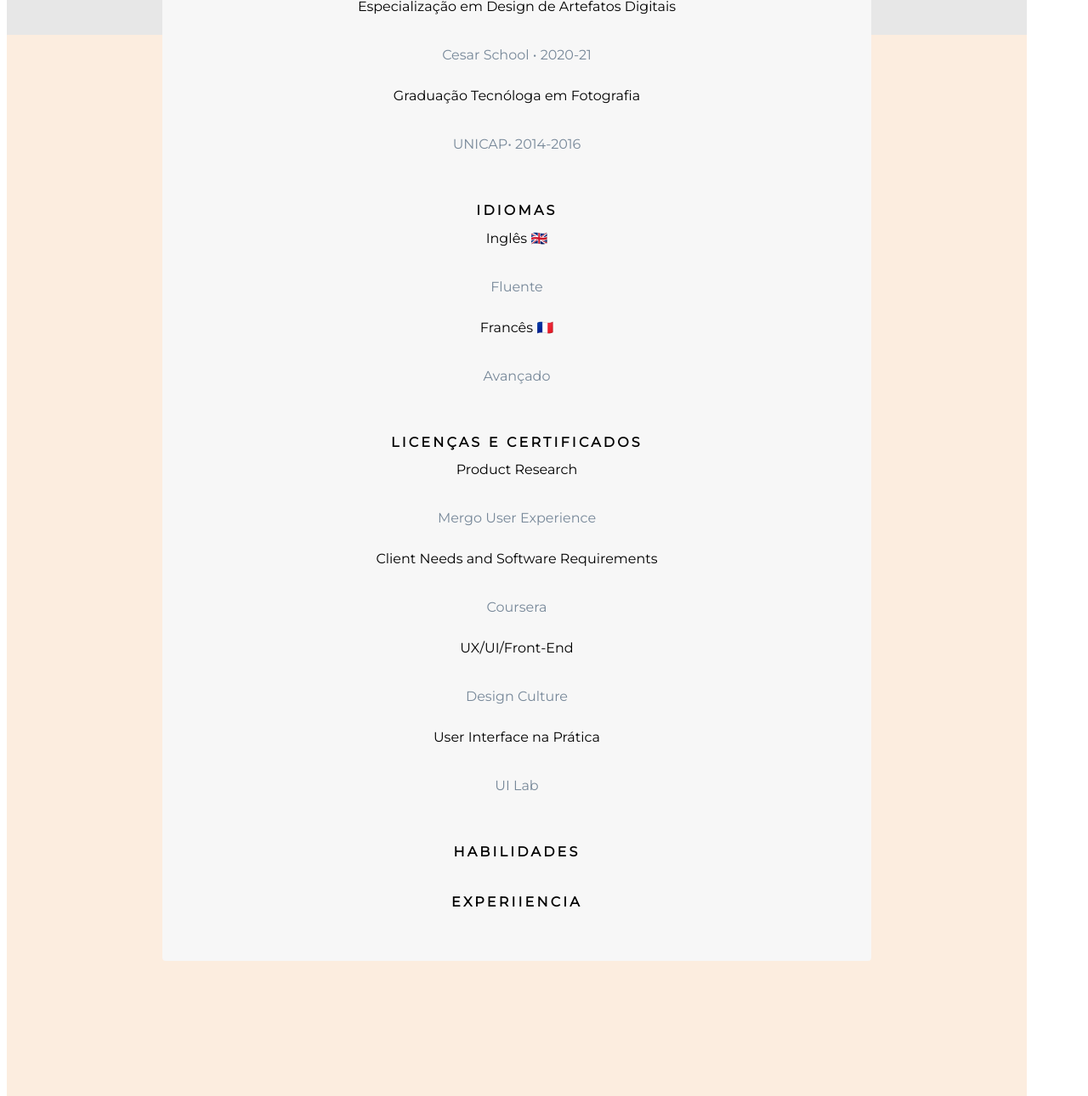
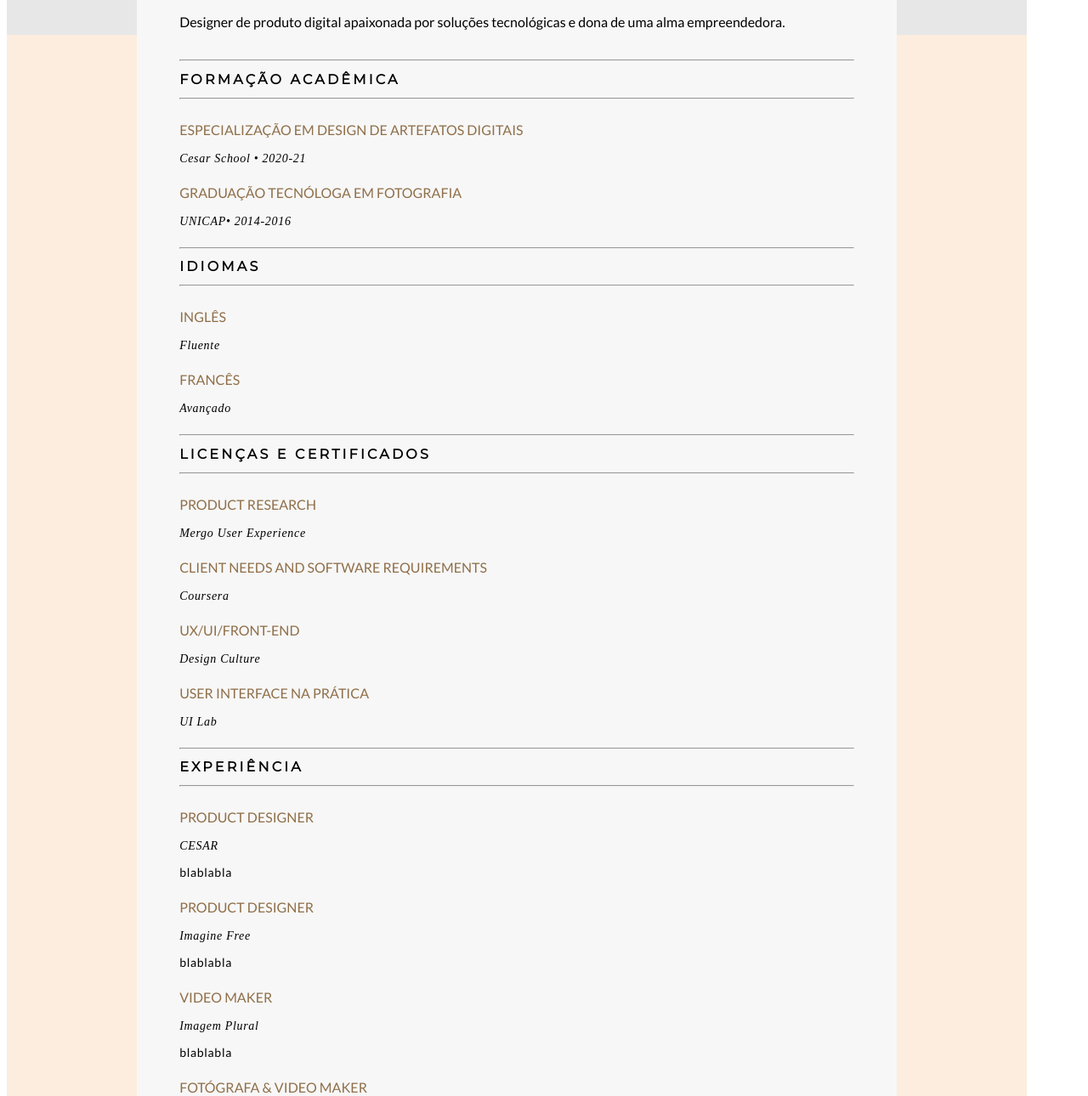
Before and after one commit to rockyproductdesigner/curriculo-frontend-cesar-school, a plain HTML site: page curriculo/index.html in a window 1280 px wide. Shown: the part 467-1757 px from the top of the page at 85% size. Drawn offline with Linux system fonts and the light colour scheme.

Commit message:
Nova formatação

```diff
--- a/curriculo/index.html
+++ b/curriculo/index.html
@@ -15,10 +15,11 @@
 
             <main>
                 <article class="article">
+
                         <header class="header">
 
                             <h1 class="header__myname">Rocky</h1>
-                        <h3 class="header__jobposition">Product Designer</h3>
+                            <h3 class="header__job-position">Product Designer</h3>
 
                             <figure>
                                 <div class="header__img-container">
@@ -30,61 +31,73 @@
 
                             <section class="section">
 
+                                    <hr>
                                     <h2 class="section__heading">Contato</h2>
+                                    <hr>
                                     <ul class="section__list">
 
                                         <li>
-                                        <span class="material-icons-round">home</span> Recife, PE - Brasil
+                                            <span class="material-icons-round">home</span> | Recife, PE - Brasil
 
                                         </li>
 
                                         <li>
-                                        <a href="mailto:rockyproductdesigner@gmail.com">rockyproductdesigner@gmail.com</a>
+                                            <span class="material-icons-round"> email </span><a href="mailto:rockyproductdesigner@gmail.com" style="text-decoration:none">  | rockyproductdesigner@gmail.com</a>
                                         </li>
+
                                         <li>
-                                        <a href="tel:081997270637">081 99727 0637</a>
+                                            <span class="material-icons-round">computer</span><a href="http://www.linkedin.com/in/rockyhox" style="text-decoration:none">  | linkedin.com/in/rockyhox</a>
                                         </li>
+
                                         <li>
-                                        <a href="http://www.linkedin.com/in/rockyhox">linkedin.com/in/rockyhox</a>
+                                            <span class="material-icons-round">call </span><a href="tel:081997270637" style="text-decoration:none"> | 081 99727 0637</a>
                                         </li>
 
                                     </ul>
+
+                            </section>
+                            <br>
+                            <section>
+                                <p>
+                                    Designer de produto digital apaixonada por soluções tecnológicas e dona de uma alma empreendedora.
+                                </p>
+
                             </section>
 
                             <section class="section">
-
+                                <div class="coluna2">
+                                    <hr>
                                     <h2 class="section__heading">Formação Acadêmica</h2>
+                                    <hr>
                                     <ul class="section__list" id="formacaoAcademica"></ul>
+                                </div>
                             </section>
 
                             <section class="section">
-
+                                    <hr>
                                     <h2 class="section__heading">Idiomas</h2>
+                                    <hr>
                                     <ul class="section__list" id="idiomas"></ul>
                             </section>
 
                             <section class="section">
-
+                                <hr>
                                 <h2 class="section__heading">Licenças e Certificados</h2>
+                                <hr>
                                 <ul class="section__list" id="formacaoAdicional"></ul>
 
                             </section>
 
                             <section class="section">
-
-                            <h2 class="section__heading">Habilidades</h2>
-                            <ul class="section__list" id="habilidades"></ul>
-
-                        </section>
-
-                        <section class="section">
-
-                            <h2 class="section__heading">Experiiencia</h2>
+                                <hr>
+                                <h2 class="section__heading">Experiência</h2>
+                                <hr>
                                 <ul class="section__list" id="experiencia"></ul>
 
                             </section>
 
                         </header>
+                    </div>
                 </article>
 
             </main>
--- a/curriculo/index.js
+++ b/curriculo/index.js
@@ -4,6 +4,7 @@ var formacao = [
         'local': 'Cesar School • 2020-21'
 
     },
+
     {
         'titulo': 'Graduação Tecnóloga em Fotografia',
         'local': 'UNICAP• 2014-2016'
@@ -33,12 +34,12 @@ formacaoNoHTML.innerHTML = formatado.join('');
 
 var listaIdiomas = [
     {
-        'idioma': 'Inglês 🇬🇧',
+        'idioma': 'Inglês',
         'nivel': 'Fluente'
 
     },
     {
-        'idioma': 'Francês 🇫🇷',
+        'idioma': 'Francês',
         'nivel': 'Avançado'
 
     },
@@ -64,7 +65,7 @@ idiomaNoHTML.innerHTML = formatado.join('');
 
 
 
-var listaIdiomas = [
+var listaCertificados = [
     {
         'curso': 'Product Research',
         'local': 'Mergo User Experience'
@@ -89,20 +90,78 @@ var listaIdiomas = [
 
     },
 
+];
 
-];
 
 var formatado = [];
 
-for (var lingua of listaIdiomas){
+for (var lista of listaCertificados){
     var item = `<li>
-                    <span class="section__item-title">${lingua.curso}</span><br></br>
-                    <span class="section__item-subtitle">${lingua.local}</span><br></br>
+                    <span class="section__item-title">${lista.curso}</span><br></br>
+                    <span class="section__item-subtitle">${lista.local}</span><br></br>
                  </li>`;
 
 
     formatado.push(item);
 }
 
-var idiomaNoHTML = document.getElementById('formacaoAdicional');
-idiomaNoHTML.innerHTML = formatado.join('');
+var certificadoNoHTML = document.getElementById('formacaoAdicional');
+certificadoNoHTML.innerHTML = formatado.join('');
+
+
+
+
+
+var listaXp = [
+    {
+        'posicao': 'Product Designer',
+        'local': 'CESAR',
+        'descricao': 'blablabla'
+
+    },
+
+    {
+        'posicao': 'Product Designer',
+        'local': 'Imagine Free',
+        'descricao': 'blablabla'
+
+    },
+
+    {
+        'posicao': 'Video Maker',
+        'local': 'Imagem Plural',
+        'descricao': 'blablabla'
+
+    },
+
+    {
+        'posicao': 'Fotógrafa & Video Maker',
+        'local': 'Folha de Pernambuco',
+        'descricao': 'blablabla'
+
+    },
+
+    {
+        'posicao': 'Editora de Vídeo',
+        'local': 'Quebra Coco Produções',
+        'descricao': 'blablabla'
+
+    },
+];
+
+
+var formatado = [];
+
+for (var lista of listaXp){
+    var item = `<li>
+                    <span class="section__item-title">${lista.posicao}</span><br></br>
+                    <span class="section__item-subtitle">${lista.local}</span><br></br>
+                    <span class="section__item-subsubtitle">${lista.descricao}</span><br></br>
+                 </li>`;
+
+
+    formatado.push(item);
+}
+
+var xpNoHTML = document.getElementById('experiencia');
+xpNoHTML.innerHTML = formatado.join('');
--- a/curriculo/styles/style.css
+++ b/curriculo/styles/style.css
@@ -1,17 +1,11 @@
 body{
     text-align: center;
-    font-family: 'Montserrat', sans-serif;
-    /* background-color: rgb(240, 227, 222); */
-    /* padding-top:20px; */
-
-}
-
-.material-icons-round{
-    color:gray;
+    font-family: 'Lato', sans-serif;
+    line-height: 1;
 }
 
 .down__container{
-    height: 1780px;
+    height: 2000px;
     width: 1200px;
     background-color:rgb(252, 237, 223);
 
@@ -26,6 +20,10 @@ body{
 }
 
 
+.material-icons-round{
+    color:gray;
+    font-size: 16px;
+}
 
 .header__img-container{
     border-radius: 50px;
@@ -45,21 +43,25 @@ body{
 
 .header__myname{
     margin-top: 10px;
+    display: block;
+    line-height: 0.1;
 
 }
 
-.header__jobposition{
+.header__job-position{
     font-size: 12px;
     font-style: italic;
     color:lightslategrey;
     font-family: 'Lora', serif;
     font-weight: lighter;
     letter-spacing: 0.05em;
+    line-height: 0.5;
 }
 
 .section__heading,
 .header__myname{
     text-transform: uppercase;
+    font-family: 'Montserrat', sans-serif;
 }
 
 .header__figure{
@@ -70,6 +72,7 @@ body{
     list-style-type:none;
     margin:0;
     padding:0;
+    padding-top:20px;
 }
 
 .section__list li:not(:last-child){
@@ -78,6 +81,10 @@ body{
 
 .section__item-title{
     display:block;
+    text-transform: uppercase;
+    color:rgb(143, 111, 73);
+    display: inline-block;
+    line-height: 1;
 }
 
 .section__list{
@@ -86,19 +93,36 @@ body{
 
 
 .section__item-subtitle{
-    color:lightslategrey;
+    font-style: italic;
+    font-size: 14px;
+    font-family: 'Lora', serif;
+    font-weight: lighter;
+    letter-spacing: 0.05em;
+    line-height: 0.5;
+
+}
+
+.section__item-subsubtitle{
+    font-style:normal;
+    font-size: 14px;
+    font-family: 'Lato', sans-serif;
+    letter-spacing: 0.05em;
+
 }
 
 .section{
-    margin-bottom: 40px;
+    text-align: left;
+
 }
 
-
+a:link {
+    color:black;
+ }
 
 main{
     width: 21cm;
     display:inline-block;
-    padding: 20px;
+    padding: 50px;
     background-color: rgb(247, 247, 247);
     border-radius: 4px;
     box-shadow: rgb(98, 109, 124);
@@ -119,3 +143,8 @@ h1{
     letter-spacing: 0.2em;
 
 }
+
+p{
+    text-align: left;
+    padding-bottom: 20px;
+}
```
Lines whose indentation alone changed are shown as unchanged.
